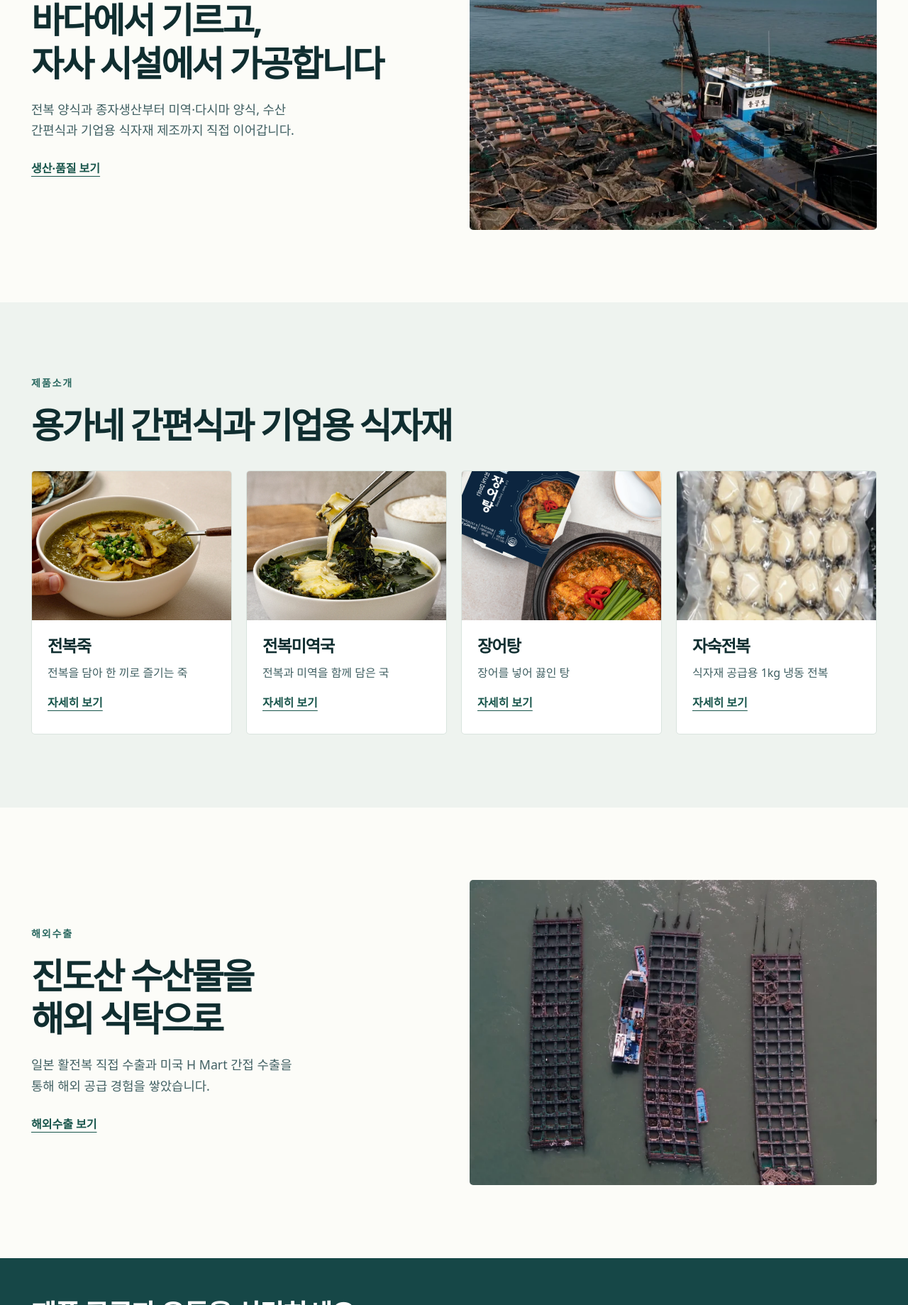
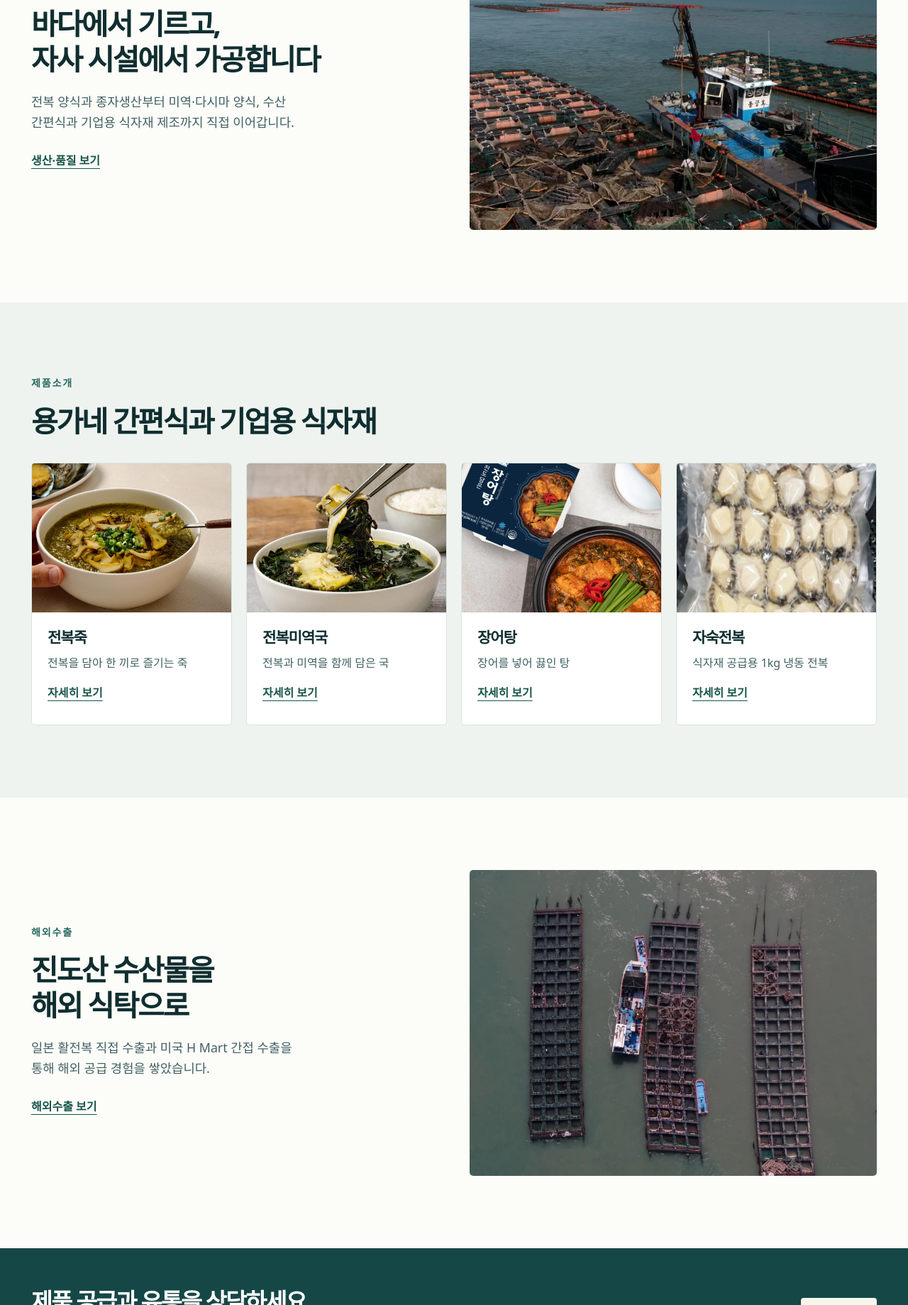
Before and after one commit to isolmin3-cmyk/yonggane, a plain HTML site: page index.html in a window 1280 px wide. Shown: the part 961-2800 px from the top of the page at 71% size. Drawn offline with Linux system fonts and the light colour scheme.

Commit message:
Reduce large heading sizes across the site

```diff
--- a/site.css
+++ b/site.css
@@ -19,9 +19,9 @@ button,summary{cursor:pointer}
 img{display:block;width:100%;object-fit:cover}
 p{margin:0}
 h1,h2,h3{margin:0;line-height:1.22;letter-spacing:-.055em;word-break:keep-all}
-h1{font-size:clamp(2.55rem,5.5vw,5.55rem);font-weight:800}
-h2{font-size:clamp(2rem,3.9vw,3.65rem);font-weight:800}
-h3{font-size:1.46rem}
+h1{font-size:clamp(2.2rem,4.6vw,4.65rem);font-weight:800}
+h2{font-size:clamp(1.75rem,3.2vw,3rem);font-weight:800}
+h3{font-size:1.32rem}
 :focus-visible{outline:3px solid #bf7a37;outline-offset:4px}
 .wrap{width:min(1200px,calc(100% - 88px));margin-inline:auto}
 .skip{position:fixed;top:8px;left:8px;z-index:10;background:white;padding:10px;transform:translateY(-200%)}
@@ -75,7 +75,7 @@ nav a:last-child{border:1px solid var(--line);border-radius:4px;padding-inline:1
 .card .text-link{margin-top:7px}
 .cta{background:var(--sea);color:white;padding:55px 0}
 .cta .wrap{display:flex;align-items:center;justify-content:space-between;gap:20px}
-.cta h2{font-size:clamp(1.65rem,3vw,2.55rem)}
+.cta h2{font-size:clamp(1.5rem,2.55vw,2.15rem)}
 .cta p{margin-top:12px;color:#deeee8}
 .cta a{flex-shrink:0}
 footer{background:#e8efea;padding:35px 0}
@@ -140,7 +140,7 @@ textarea{resize:vertical}
  .card>div,.product-copy,.country-grid article{padding:14px}
  .cta .wrap{align-items:flex-start;flex-direction:column}
 }
-@media(max-width:395px){.fields{grid-template-columns:1fr}.hero .wrap{width:calc(100% - 30px)}.hero h1{font-size:2.35rem}}
+@media(max-width:395px){.fields{grid-template-columns:1fr}.hero .wrap{width:calc(100% - 30px)}.hero h1{font-size:2.05rem}}
 @media(prefers-reduced-motion:reduce){*,*::before,*::after{transition:none!important}}
 
 #site-nav {gap:clamp(12px,2.6vw,36px)}
```
